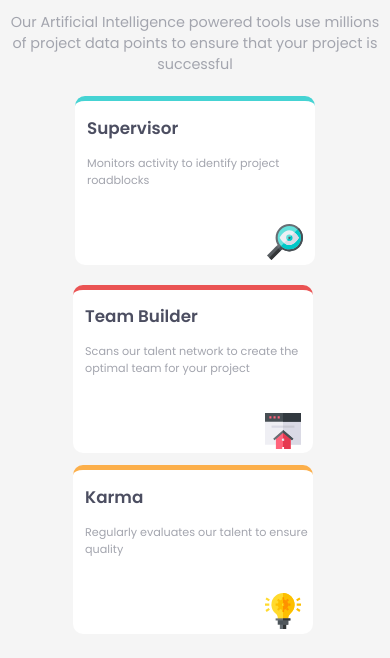
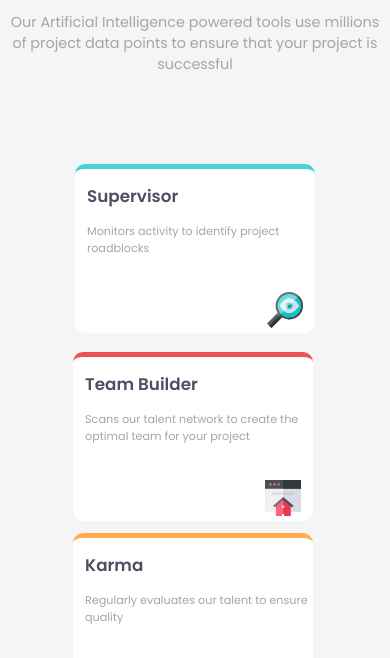
Before and after one commit to TheoSt/four-card-feature-section-master, a plain HTML site: page index.html in a window 390 px wide. Shown: the part 157-815 px from the top of the page. Drawn offline with Linux system fonts and the light colour scheme.

Commit message:
fixing small screen size layout in header

```diff
--- a/app.css
+++ b/app.css
@@ -118,7 +118,7 @@ main {
 
    #header {
        width:95%;
-       height:25%;
+       height:35%;
        font-size:1rem;
    }
 
```
